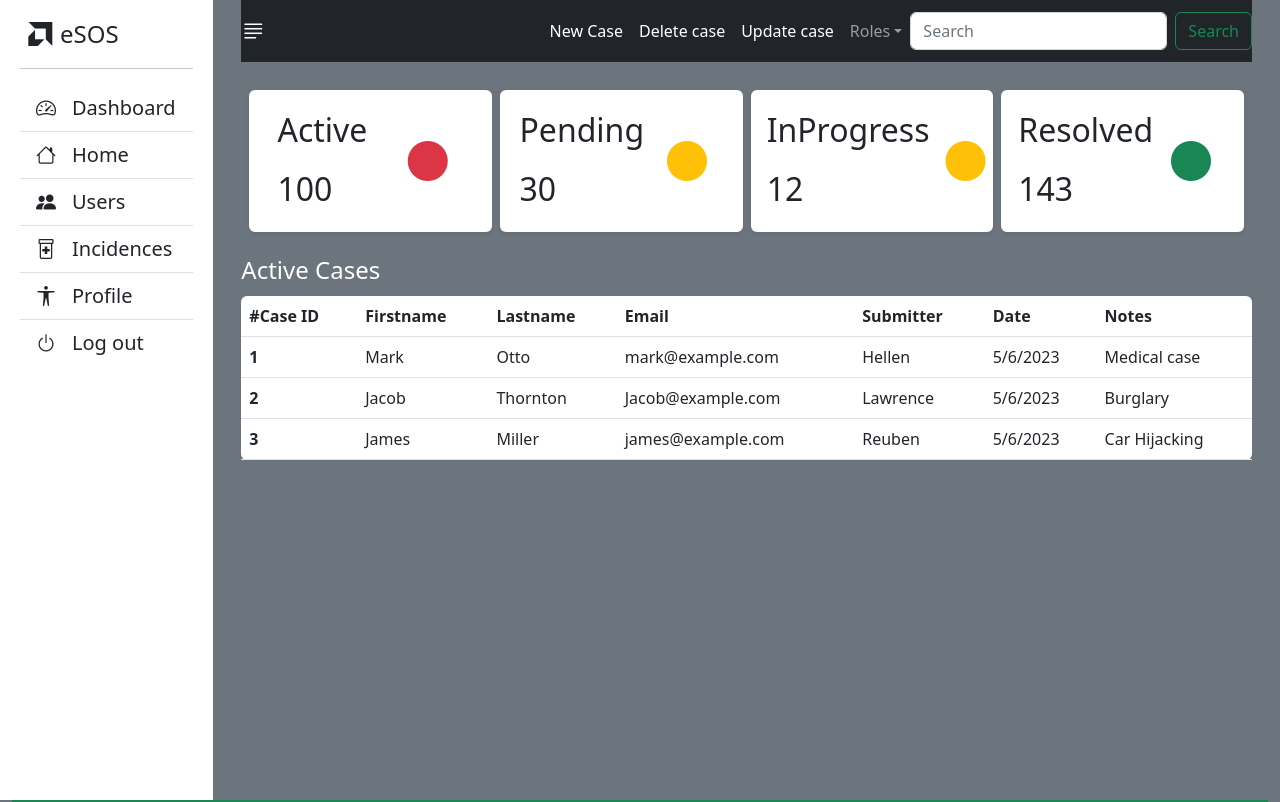
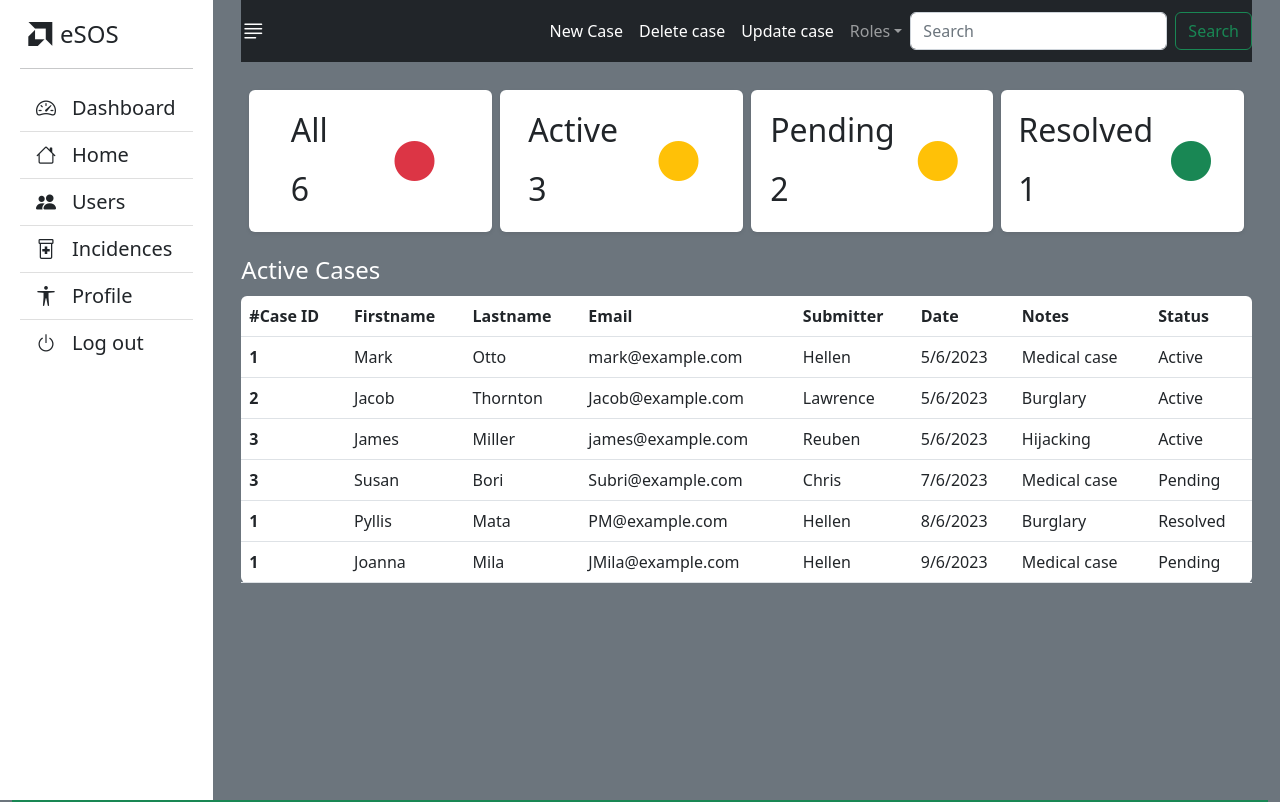
Before and after one commit to Zelawlaw/Esos-frontend-capstone, a React (Create React App) app: page / in a window 1280 px wide. Shown: the top 802 px of the page. Built offline with nearby package versions, Linux system fonts and the light colour scheme.

Commit message:
amend Home.js component

```diff
--- a/src/components/Home.js
+++ b/src/components/Home.js
@@ -10,8 +10,8 @@ function Home() {
                 <div className='col-md-3 p-1'>
                     <div className='p-3 bg-white shadow-sm d-flex justify-content-around align-items-center rounded'>
                         <div>
-                            <p className='fs-2'>Active</p>
-                            <h3 className='fs-2'>100</h3>
+                            <p className='fs-2'>All</p>
+                            <h3 className='fs-2'>6</h3>
 
                         </div>
                         <i className='bi bi-circle-fill p-3 fs-1 text-danger'></i>
@@ -21,8 +21,8 @@ function Home() {
                 <div className='col-md-3 p-1'>
                     <div className='p-3 bg-white shadow-sm d-flex justify-content-around align-items-center rounded'>
                         <div>
-                            <p className='fs-2'>Pending</p>
-                            <h3 className='fs-2'>30</h3>
+                            <p className='fs-2'>Active</p>
+                            <h3 className='fs-2'>3</h3>
 
                         </div>
                         <i className='bi bi-circle-fill p-3 fs-1 text-warning'></i>
@@ -32,8 +32,8 @@ function Home() {
                 <div className='col-md-3 p-1'>
                     <div className='p-3 bg-white shadow-sm d-flex justify-content-around align-items-center rounded'>
                         <div>
-                            <p className='fs-2'>InProgress</p>
-                            <h3 className='fs-2'>12</h3>
+                            <p className='fs-2'>Pending</p>
+                            <h3 className='fs-2'>2</h3>
 
                         </div>
                         <i className='bi bi-circle-fill p-3 fs-1 text-warning'></i>
@@ -44,7 +44,7 @@ function Home() {
                     <div className='p-3 bg-white shadow-sm d-flex justify-content-around align-items-center rounded'>
                         <div>
                             <p className='fs-2'>Resolved</p>
-                            <h3 className='fs-2'>143</h3>
+                            <h3 className='fs-2'>1</h3>
 
                         </div>
                         <i className='bi bi-circle-fill p-3 fs-1 text-success'></i>
@@ -64,6 +64,7 @@ function Home() {
         <th scope="col">Submitter</th>
         <th scope="col">Date</th>
         <th scope="col">Notes</th>
+        <th scope="col">Status</th>
         </tr>
     </thead>
     <tbody>
@@ -75,6 +76,7 @@ function Home() {
         <td>Hellen</td>
         <td>5/6/2023</td>
         <td>Medical case</td>
+        <td>Active</td>
         </tr>
         <tr>
         <th scope="row">2</th>
@@ -84,6 +86,7 @@ function Home() {
         <td>Lawrence</td>
         <td>5/6/2023</td>
         <td>Burglary</td>
+        <td>Active</td>
         </tr>
         <tr>
         <th scope="row">3</th>
@@ -92,7 +95,38 @@ function Home() {
         <td>james@example.com</td>
         <td>Reuben</td>
         <td>5/6/2023</td>
-        <td>Car Hijacking</td>
+        <td>Hijacking</td>
+        <td>Active</td>
+        </tr>
+        <tr>
+        <th scope="row">3</th>
+        <td>Susan</td>
+        <td>Bori</td>
+        <td>Subri@example.com</td>
+        <td>Chris</td>
+        <td>7/6/2023</td>
+        <td>Medical case</td>
+        <td>Pending</td>
+        </tr>
+        <tr>
+        <th scope="row">1</th>
+        <td>Pyllis</td>
+        <td>Mata</td>
+        <td>PM@example.com</td>
+        <td>Hellen</td>
+        <td>8/6/2023</td>
+        <td>Burglary</td>
+        <td>Resolved</td>
+        </tr>
+        <tr>
+        <th scope="row">1</th>
+        <td>Joanna</td>
+        <td>Mila</td>
+        <td>JMila@example.com</td>
+        <td>Hellen</td>
+        <td>9/6/2023</td>
+        <td>Medical case</td>
+        <td>Pending</td>
         </tr>
     </tbody>
     </table>
```
